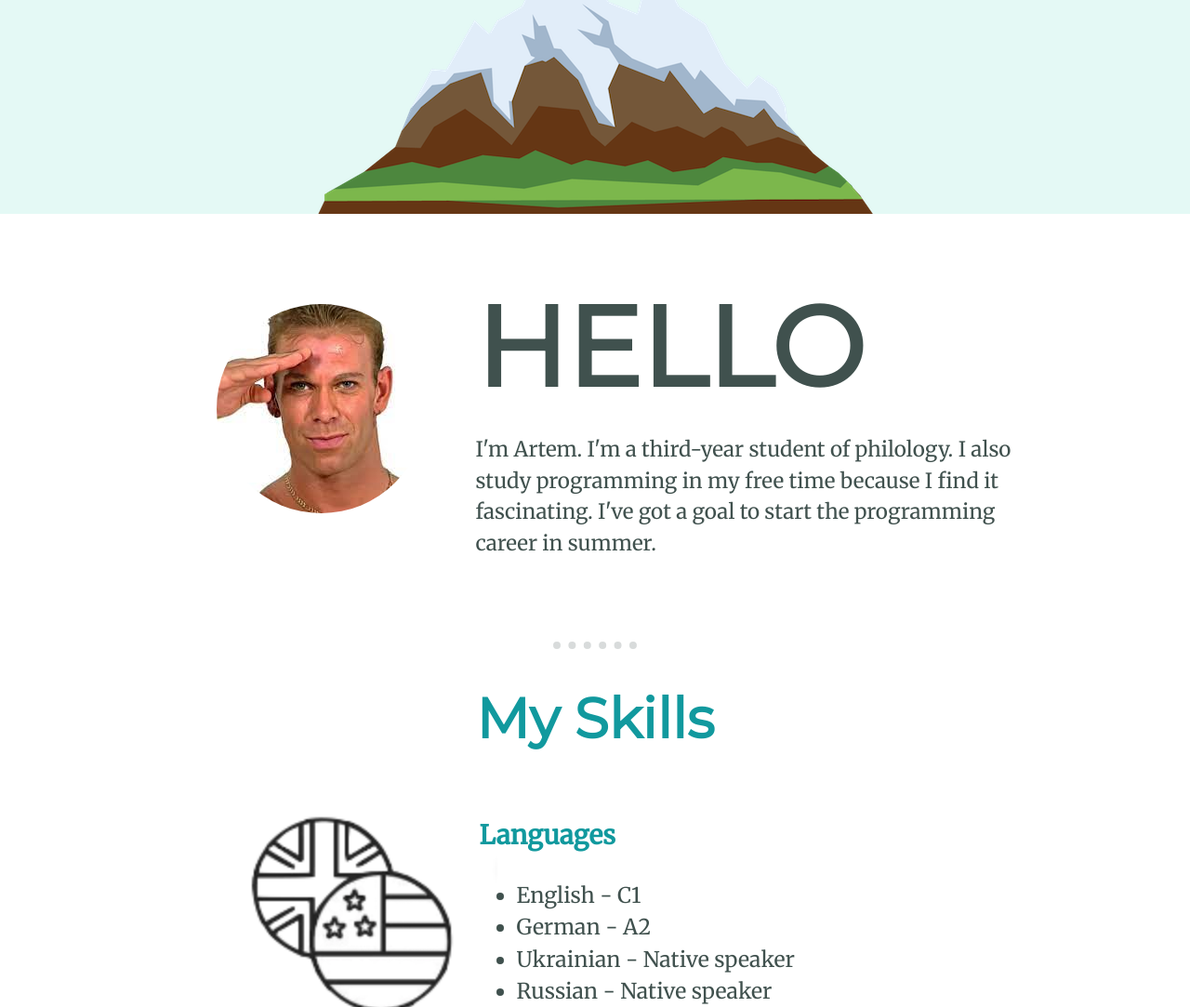
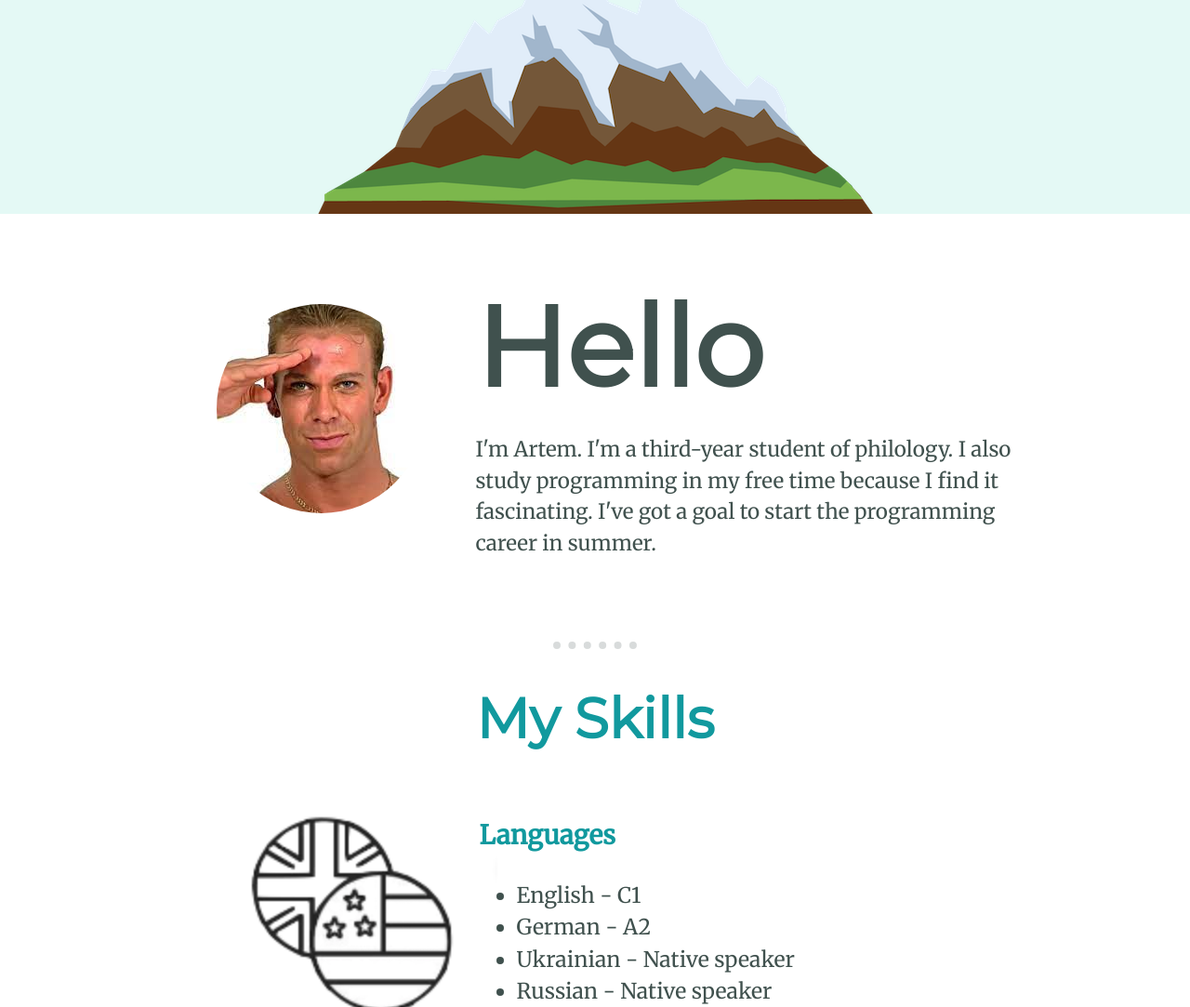
Before and after one commit to ArtemBohak/cv, a plain HTML site: page index.html in a window 1280 px wide. Shown: the part 715-1798 px from the top of the page at 93% size. Drawn offline with Linux system fonts and the light colour scheme.

Commit message:
Update index.html

```diff
--- a/index.html
+++ b/index.html
@@ -33,7 +33,7 @@
                     <img class="my_photo" src="images/my_photo.jpg" alt="Artem's_photo.jpg">
                 </td>
                 <td>
-                    <h2 class="hello">HELLO</h2>
+                    <h2 class="hello">Hello</h2>
                 </td>
             </tr>
             <tr>
```
